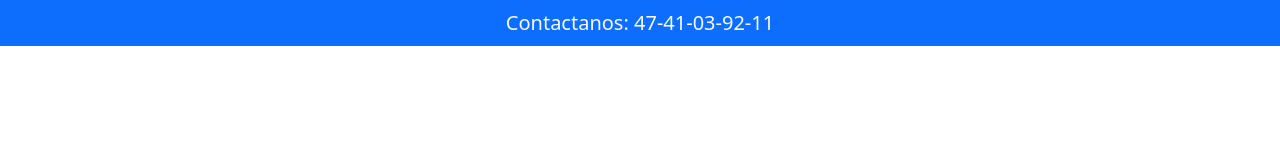
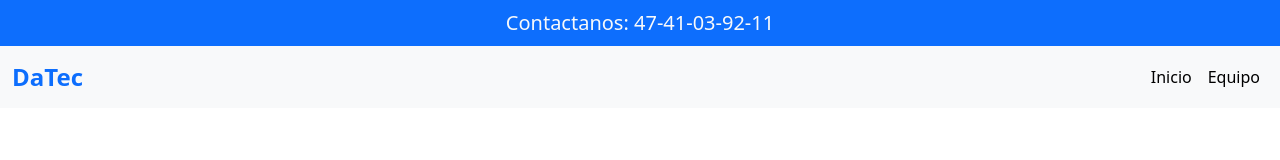
Before and after one commit to xEAGLEx98/DaTec, a plain HTML site: page index.html in a window 1280 px wide. Drawn offline with nearby package versions, Linux system fonts and the light colour scheme.

Commit message:
Se agregó la navegación

```diff
--- a/index.html
+++ b/index.html
@@ -16,6 +16,32 @@
     </header>
 
 
+    <!--Navegación-->
+                                  <!-- Pegar el navbar con sticky-->
+    <nav class="navbar navbar-expand-lg bg-body-tertiary sticky-top">
+        <div class="container-fluid">
+          <a class="navbar-brand" href="#"><span class="text-primary fs-4 fw-bold">DaTec</span></a>
+          <button class="navbar-toggler" type="button" data-bs-toggle="collapse" data-bs-target="#navbarSupportedContent" aria-controls="navbarSupportedContent" aria-expanded="false" aria-label="Toggle navigation">
+            <span class="navbar-toggler-icon"></span>
+          </button>
+          <div class="collapse navbar-collapse" id="navbarSupportedContent">
+            <ul class="navbar-nav ms-auto mb-2 mb-lg-0">
+              <li class="nav-item">
+                <a class="nav-link active" aria-current="page" href="./index.html">Inicio</a>
+              </li>
+
+              <li class="nav-item">
+                <a class="nav-link active" aria-current="page" href="./equipo.html">Equipo</a>
+              </li>
+            </ul>
+          </div>
+        </div>
+      </nav>
+
+
+
+
+
 
 
     <script src="https://cdn.jsdelivr.net/npm/bootstrap@5.3.2/dist/js/bootstrap.bundle.min.js" integrity="sha384-C6RzsynM9kWDrMNeT87bh95OGNyZPhcTNXj1NW7RuBCsyN/o0jlpcV8Qyq46cDfL" crossorigin="anonymous"></script>
```
